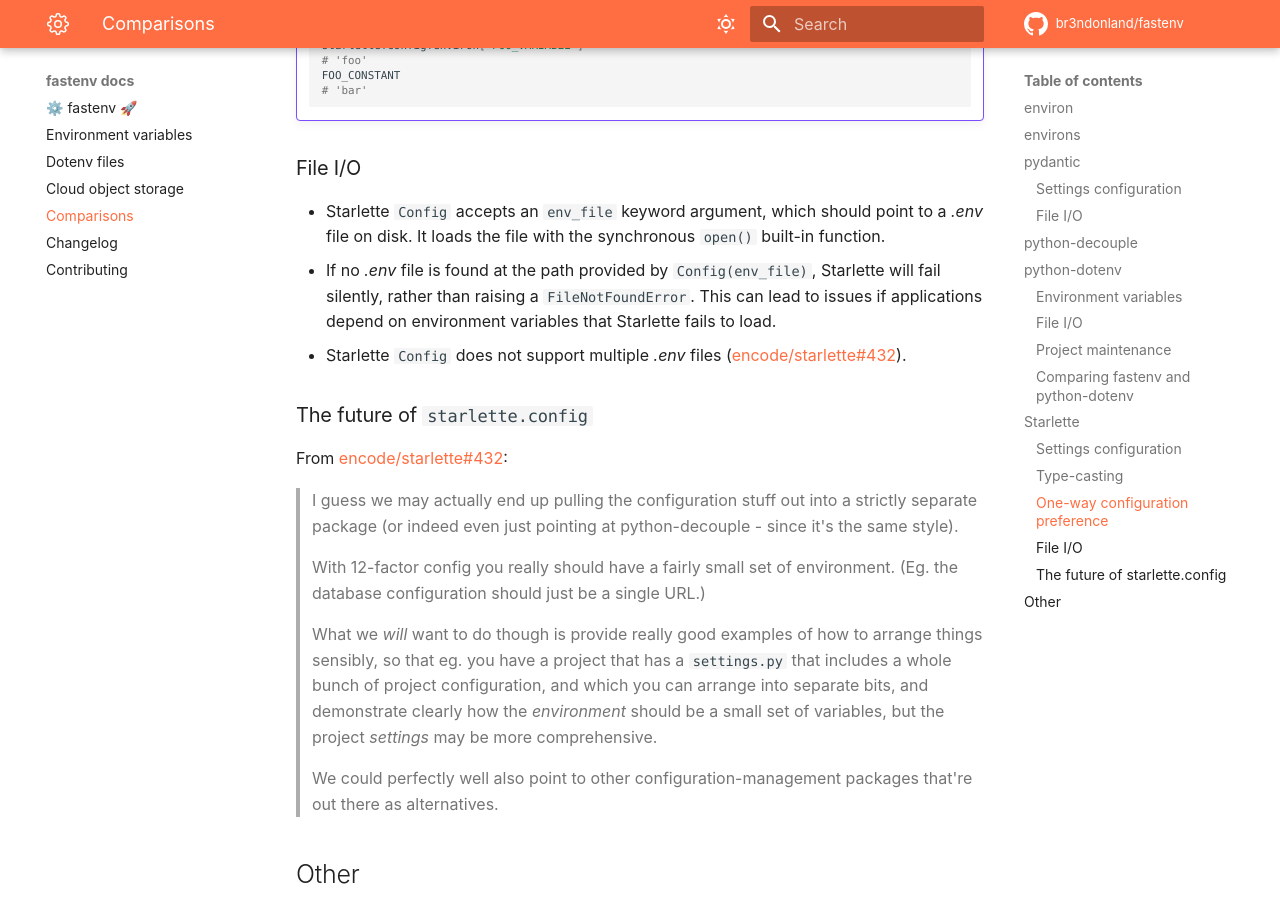
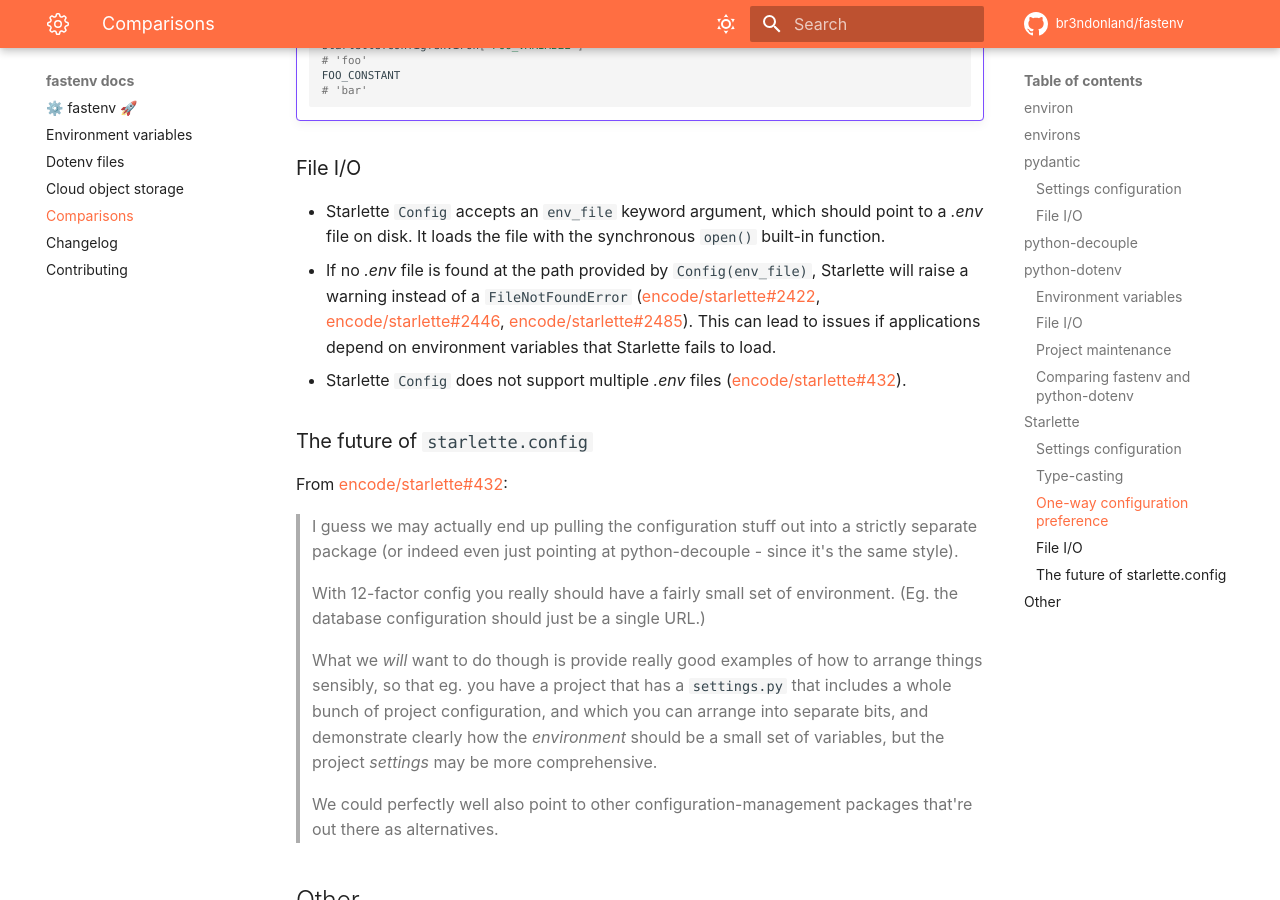
Before and after one commit to br3ndonland/fastenv, an MkDocs documentation site: the page built from docs/comparisons.md, in a window 1280 px wide and 900 px high, scrolled down 7401 px. Built offline with MkDocs 1.6.1 and Material for MkDocs 9.7.7, drawn with Linux system fonts in a browser that asks for light colours; comment, search, counter and statistics services are not loaded.

Commit message:
Update comparisons docs for Starlette 0.37
Starlette 0.37 modifies the exception handling behavior of the `Config`
class used for application settings. The `Config` class accepts an
`env_file` arg that can be used to load environment variables from a
"dotenv" (`.env`) file. Previously, if the file was not found, the
`Config` class would silently pass without any exception. In 0.36, the
`Config` class was updated to raise a `FileNotFoundError` exception if
`env_file` was not not found. This was a breaking change but was not
documented as such (encode/starlette#2422, encode/starlette#2446).
In 0.37, the exception handling behavior has been changed again to raise
a warning instead of an exception (encode/starlette#2485), which could
also be a breaking change if users had rewritten their code to catch the
`FileNotFoundError`.

This commit will update the comparisons docs to explain that a warning
will now be raised, and will link to the relevant code changes.

```diff
--- a/docs/comparisons.md
+++ b/docs/comparisons.md
@@ -247,7 +247,7 @@
 ### File I/O
 
 -   Starlette `Config` accepts an `env_file` keyword argument, which should point to a _.env_ file on disk. It loads the file with the synchronous `open()` built-in function.
--   If no _.env_ file is found at the path provided by `Config(env_file)`, Starlette will fail silently, rather than raising a `FileNotFoundError`. This can lead to issues if applications depend on environment variables that Starlette fails to load.
+-   If no _.env_ file is found at the path provided by `Config(env_file)`, Starlette will raise a warning instead of a `FileNotFoundError` ([encode/starlette#2422](https://github.com/encode/starlette/pull/2422), [encode/starlette#2446](https://github.com/encode/starlette/discussions/2446), [encode/starlette#2485](https://github.com/encode/starlette/pull/2485)). This can lead to issues if applications depend on environment variables that Starlette fails to load.
 -   Starlette `Config` does not support multiple _.env_ files ([encode/starlette#432](https://github.com/encode/starlette/issues/432)).
 
 ### The future of `starlette.config`
```
